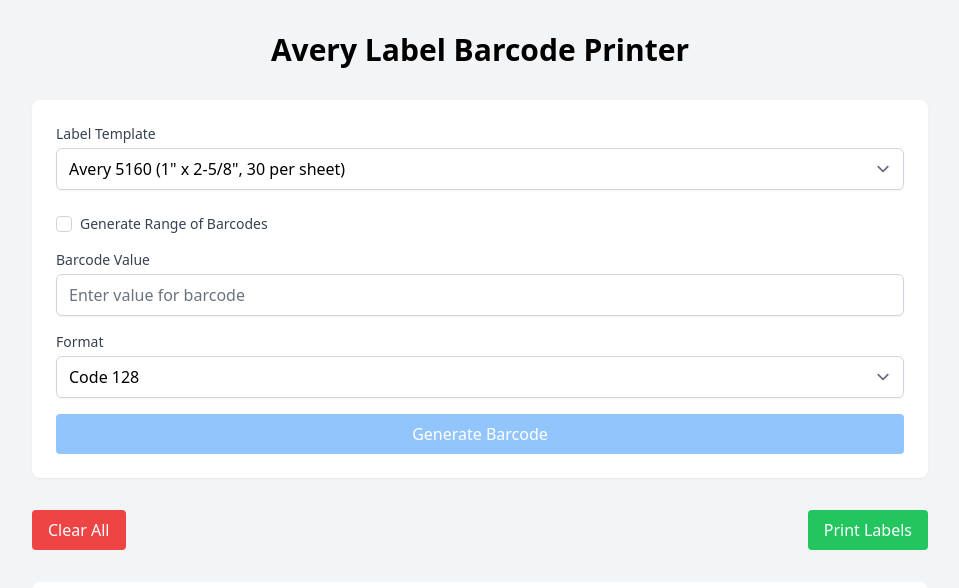
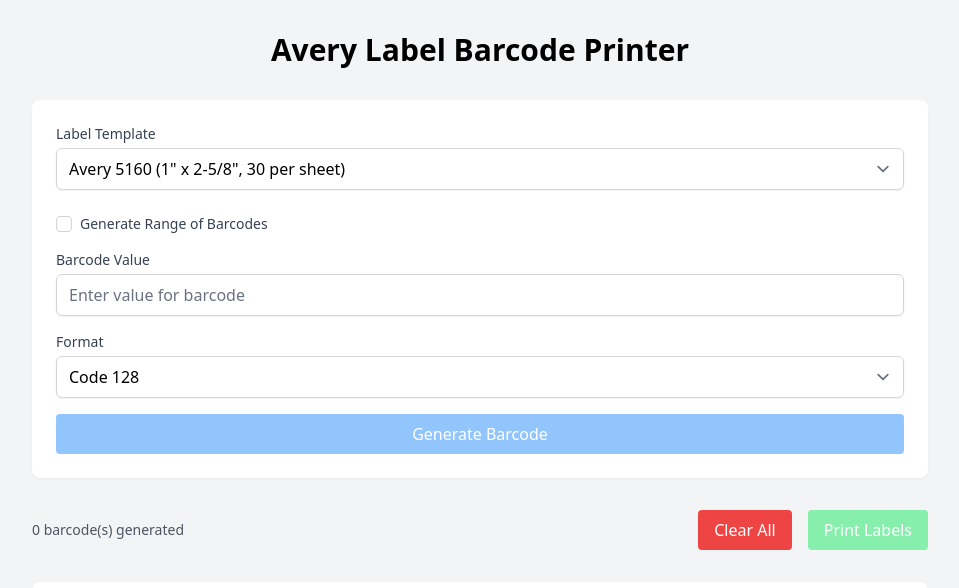
Before and after one commit to DimitriGeelen/avery-barcode-printer, a React (Create React App) app: page / in a window 1280 px wide. Shown: the top 588 px of the page, without its empty margins (160-1119 px from the left). Built offline with nearby package versions, Linux system fonts and the light colour scheme.

Commit message:
Fix barcode accumulation in App component

```diff
--- a/src/App.jsx
+++ b/src/App.jsx
@@ -7,7 +7,13 @@
   const [selectedTemplate, setSelectedTemplate] = useState('5160');
 
   const handleBarcodeGenerate = (barcode) => {
-    setBarcodes([...barcodes, barcode]);
+    if (Array.isArray(barcode)) {
+      // If receiving multiple barcodes
+      setBarcodes(prevBarcodes => [...prevBarcodes, ...barcode]);
+    } else {
+      // If receiving a single barcode
+      setBarcodes(prevBarcodes => [...prevBarcodes, barcode]);
+    }
   };
 
   const handlePrint = () => {
@@ -40,7 +46,11 @@
           <BarcodeGenerator onGenerate={handleBarcodeGenerate} />
         </div>
 
-        <div className="flex justify-between">
+        <div className="flex justify-between items-center">
+          <div className="text-sm text-gray-600">
+            {barcodes.length} barcode(s) generated
+          </div>
+          <div className="space-x-4">
             <button
               onClick={handleClear}
               className="bg-red-500 text-white px-4 py-2 rounded hover:bg-red-600"
@@ -49,10 +59,12 @@
             </button>
             <button
               onClick={handlePrint}
-            className="bg-green-500 text-white px-4 py-2 rounded hover:bg-green-600"
+              disabled={barcodes.length === 0}
+              className="bg-green-500 text-white px-4 py-2 rounded hover:bg-green-600 disabled:bg-green-300 disabled:cursor-not-allowed"
             >
               Print Labels
             </button>
+          </div>
         </div>
 
         <div className="print-section bg-white p-4 rounded-lg shadow-sm">
```
Lines whose indentation alone changed are shown as unchanged.
